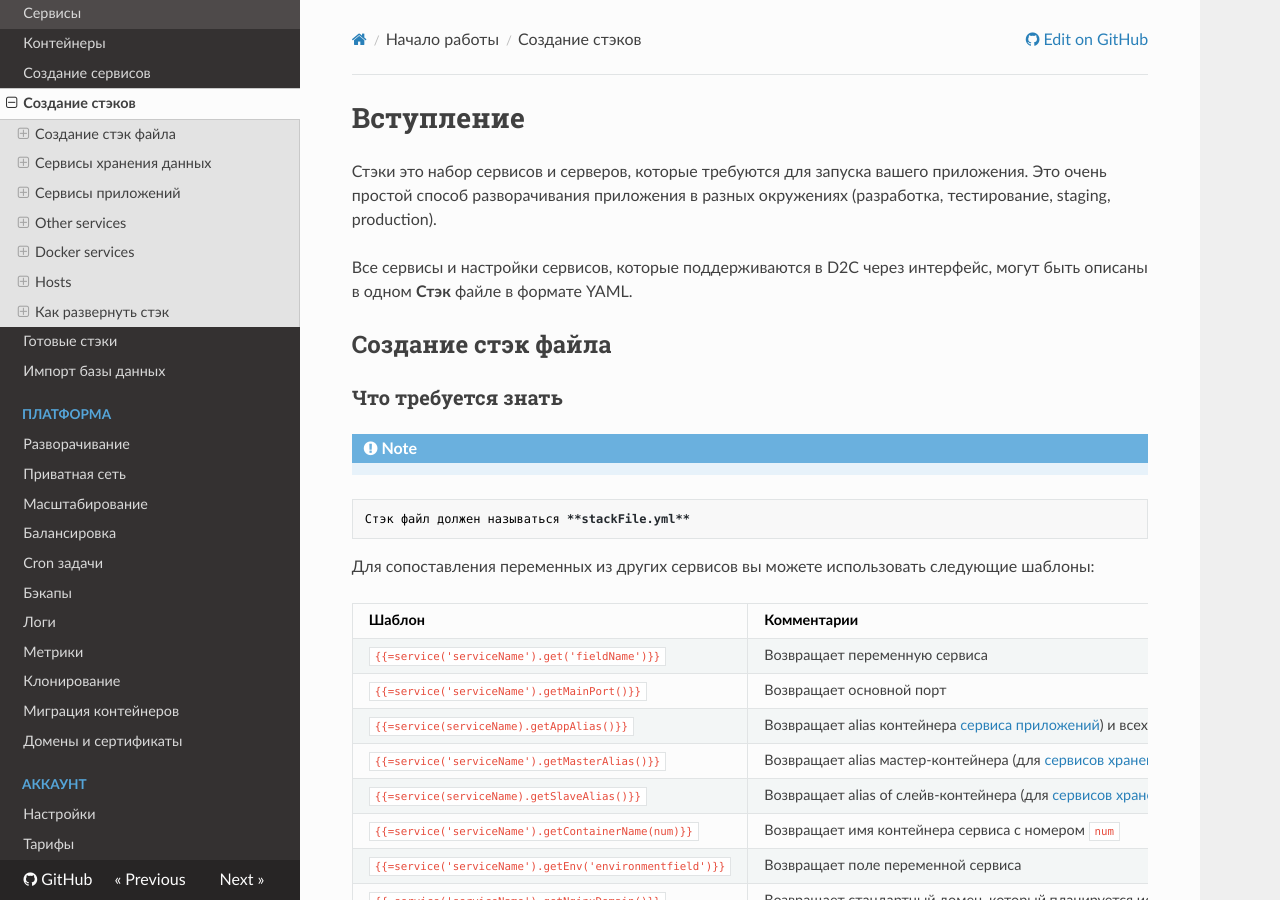
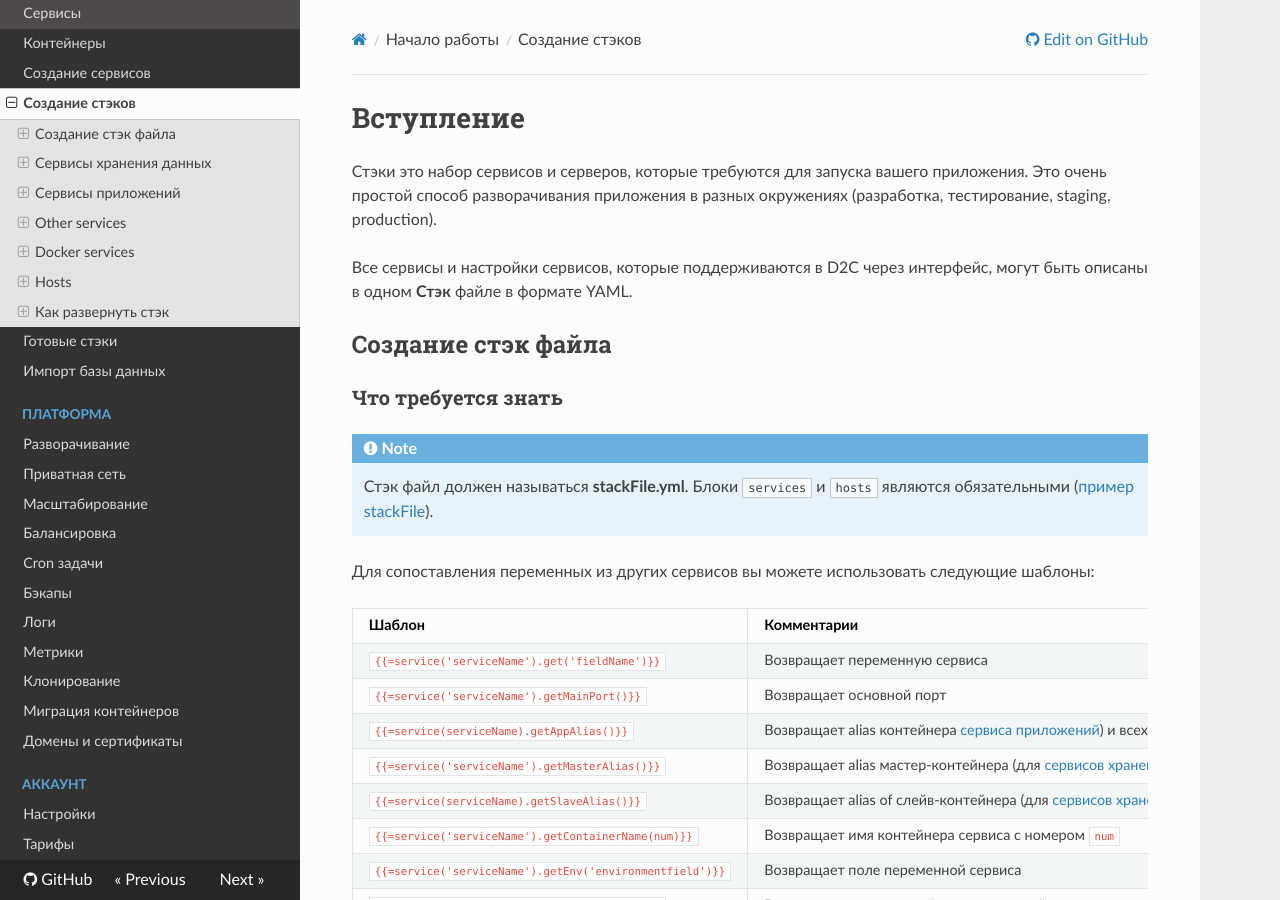
Before and after one commit to d2cio/docs-ru, an MkDocs documentation site: the page built from docs/getting-started/stacks.md, in a window 1280 px wide and 900 px high. Built offline with MkDocs 1.6.1, drawn with Linux system fonts in a browser that asks for light colours; nearby versions of some CDN libraries; old or Windows-style settings are respelled for this version of MkDocs.

Commit message:
stacks page update

````diff
--- a/docs/getting-started/stacks.md
+++ b/docs/getting-started/stacks.md
@@ -10,9 +10,8 @@
 
 !!! note
 
-```
-Стэк файл должен называться **stackFile.yml**
-```
+    Стэк файл должен называться **stackFile.yml**. Блоки `services` и `hosts` являются обязательными ([пример stackFile](https://github.com/d2cio/cachethq-stack/blob/master/stackFile.yml)).
+
 
 Для сопоставления переменных из других сервисов вы можете использовать следующие шаблоны:
 
````
